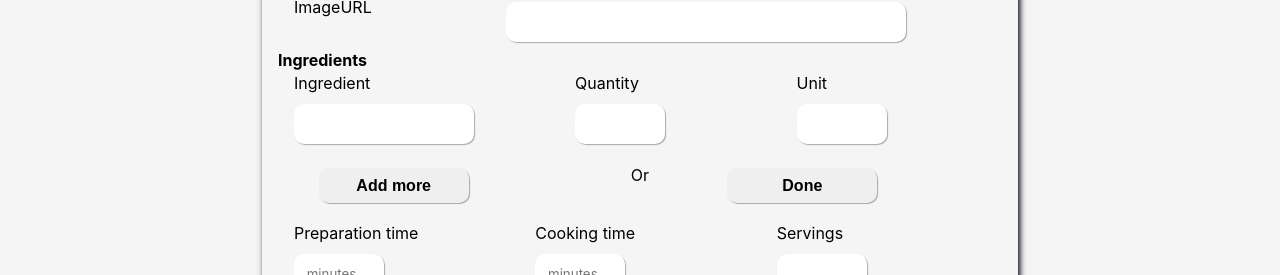
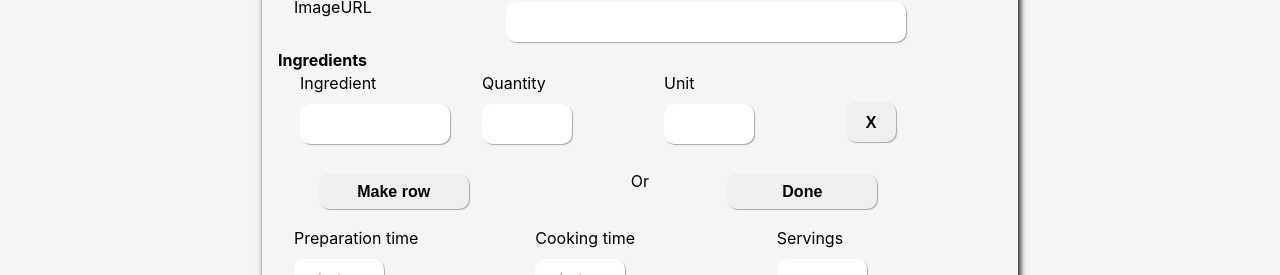
Before and after one commit to andorjamb/recipes, a React (Create React App) app: page /addrecipe in a window 1280 px wide. Shown: the part 447-722 px from the top of the page. Built offline with nearby package versions, Linux system fonts and the light colour scheme; no server answers; data requests are answered from the project's data file; a web font is replaced by a local one.

Commit message:
refactor form.jsx, add delete button to ingredients (not working)

```diff
--- a/package.json
+++ b/package.json
@@ -15,7 +15,8 @@
     "start": "react-scripts start",
     "build": "react-scripts build",
     "test": "react-scripts test",
-    "eject": "react-scripts eject"
+    "eject": "react-scripts eject",
+    "run server": "json-server --watch recipes.json --port 3000"
   },
   "eslintConfig": {
     "extends": [
--- a/recipes.json
+++ b/recipes.json
@@ -1280,7 +1280,7 @@
       "name": "Pirate Stew",
       "author": "Scaley Beard",
       "country": "Bermuda",
-      "description": "Arrr",
+      "description": "Arrr, a heartey brew, t'be sure",
       "image": "https://www.cookingclassy.com/wp-content/uploads/2021/10/beef-stew-30.jpg",
       "ingredients": [
         {
@@ -1307,38 +1307,38 @@
       "id": 23
     },
     {
-      "name": "aosidnfjnslkjadn",
-      "author": "sdfasdfa",
-      "country": "Morocco",
-      "description": "adasdfasdf",
-      "image": "https://thematbakh.com/wp-content/uploads/2021/07/Tahini-Halva-Easy-_-Homemade-square.jpg",
+      "name": "Shortcrust Pastry",
+      "author": "Anna Niletep",
+      "country": "United Kingdom of Great Britain and Northern Ireland",
+      "description": "Basic savoury shortcrust for use with pies. ",
+      "image": "https://ichef.bbci.co.uk/food/ic/food_16x9_1600/recipes/shortcrustpastry_1278_16x9.jpg",
       "ingredients": [
         {
-          "name": "asdfasdf",
-          "quantity": "3",
-          "unit": "uy",
+          "name": "butter",
+          "quantity": "2",
+          "unit": "tbs",
           "key": 0
         },
         {
-          "name": "sdvfs",
+          "name": "flour",
           "quantity": "3",
-          "unit": "gf s",
+          "unit": "tbs",
           "key": 0
         },
         {
-          "name": "oijokn",
-          "quantity": "6",
-          "unit": "erwe",
+          "name": "water",
+          "quantity": "1",
+          "unit": "tsp",
           "key": 0
         }
       ],
-      "preparation_time": 60,
-      "cooking_time": 30,
-      "servings": 5,
+      "preparation_time": 0,
+      "cooking_time": 0,
+      "servings": 0,
       "directions": [
-        "fadnvoakmsdlcamldsc",
-        "ni5tomvecwd,löxdk",
-        "bghvfijncsdmkoas,lkmj"
+        "combine flour and butter",
+        "knead together, add water to bind",
+        "chill until needed"
       ],
       "id": 24
     }
--- a/src/components/Form.css
+++ b/src/components/Form.css
@@ -27,7 +27,7 @@
 }
 
 .ingredient {
-    max-width: 180px;
+    max-width: 150px;
     float: left;
 }
 
@@ -83,7 +83,7 @@ input[type="number"] {
     clear: both;
     border-radius: 10px;
     height: 35px;
-    min-width: 150px;
+    width: 150px;
     font-size: 1rem;
     padding: 0 0.4rem;
     border: none;
@@ -95,14 +95,30 @@ input[type="number"] {
 
 }
 
+.form .delete {
+    padding-top: 1rem;
+}
+
+.form .delete>button {
+    height: 40px;
+    width: 50px;
+    box-shadow: 1px 1px 1px darkgray;
+    cursor: pointer;
+    border-radius: 10px;
+    text-align: center;
+    padding: 0 0.4rem;
+    line-height: 35px;
+    font-weight: 700;
+}
+
 .form button:hover {
     background-color: var(--mediumgold);
 }
 
-
 .form button:active {
     background-color: var(--palegold);
 }
+
 
 .form button[type='submit'] {
     background-color: var(--teal);
@@ -124,6 +140,7 @@ input[type="number"] {
 
 }
 
+
 .form button.discard:hover {
     background-color: var(--mediumgold);
 
@@ -136,6 +153,11 @@ input[type="number"] {
 
 fieldset {
     border: none;
+    justify-content: space-evenly;
+}
+
+fieldset>div {
+    max-width: 170px;
 }
 
 legend {
--- a/src/components/Form.jsx
+++ b/src/components/Form.jsx
@@ -10,16 +10,11 @@ const Form = ({ countries, submitHandler, resetHandler, onChangeHandler, instruc
     const [currentIngRow, setCurrentIngRow] = useState({
         name: '',
         quantity: 0,
-        unit: '',
-        key: 0
+        unit: ''
     });
 
     const more = useRef();
     const step = useRef();
-
-    const nameInput = useRef();
-    const quantityInput = useRef();
-    const unitInput = useRef();
 
     const instructionInput = useRef();
 
@@ -28,32 +23,39 @@ const Form = ({ countries, submitHandler, resetHandler, onChangeHandler, instruc
         ingredientHandler(e.detail);
     })
 
-    let postEvent = new CustomEvent("postMe", { detail: currentIngRow });
-
-
     const ingredientEventHandler = (e) => {
         setCurrentIngRow({ ...currentIngRow, [e.target.name]: e.target.value });
+    }
 
-    }
+    let postEvent = new CustomEvent("postMe", { detail: currentIngRow });
 
     const ingredientRow = (e) => {
         e.preventDefault();
-        if (nameInput.current.value === '' || quantityInput.current.value === '' || unitInput.current.value === '') {
-            alert("Some fields are missing data");
+        let ingredientValues = Object.values(currentIngRow);
+        for (const i of ingredientValues) {
+            if (i === "" || i === null || i === undefined) {
+                alert('Some fields are missing data, please complete them before adding another row');
                 return null;
             }
-        else {
+        }
+
+        postEventTarget.dispatchEvent(postEvent);
+
         if (e.target.name === "more") {
             setIngNumber([...ingNumber, ingNumber.length]);
-                postEventTarget.dispatchEvent(postEvent);
         }
         else {
-                postEventTarget.dispatchEvent(postEvent);
             e.target.disabled = true;
             more.current.disabled = true;
-
         }
     }
+
+    const deleteRow = (i) => {
+        if (ingNumber.length === 1) {
+            return null;
+        }
+        const ingredientsList = ingredientsState.filter((item) => item.key !== i);
+        ingredientHandler(ingredientsList);
     }
 
     const newInstruction = (e) => {
@@ -69,7 +71,6 @@ const Form = ({ countries, submitHandler, resetHandler, onChangeHandler, instruc
             }
         }
     }
-
 
     return (
         <div className="formDiv">
@@ -94,9 +95,14 @@ const Form = ({ countries, submitHandler, resetHandler, onChangeHandler, instruc
 
                 <legend>Ingredients</legend>
 
-                {ingNumber.map((i) => <FormIngredient key={i} ref1={nameInput} ref2={quantityInput} ref3={unitInput} eventHandler={(e) => ingredientEventHandler(e)} />)}
-
-                <div className='flex'><button type="button" name="more" ref={more} onClick={(e) => ingredientRow(e)}>Add more</button>
+                {ingNumber.map((i) =>
+                    <FormIngredient
+                        key={i}
+                        deleteHandler={() => deleteRow(i)}  //removeCard={() => props.removeAnimal(animal.name)}
+                        eventHandler={(e) => ingredientEventHandler(e)}
+                    />)}
+                <div className='flex'>
+                    <button type="button" name="more" ref={more} onClick={(e) => ingredientRow(e)}>Make row</button>
                     <p>Or</p>
                     <button type="button" onClick={(e) => ingredientRow(e)}>Done</button>
                 </div>
@@ -104,21 +110,23 @@ const Form = ({ countries, submitHandler, resetHandler, onChangeHandler, instruc
                 <section className='flex'>
                     <div>
                         <label htmlFor="preparation_time">Preparation time</label>
-                        <input type="number" placeholder="minutes" name="preparation_time" id="preparation_time" className="inputSmallarea" onChange={onChangeHandler} />
+                        <input type="number" min="0" placeholder="minutes" name="preparation_time" id="preparation_time" className="inputSmallarea" onChange={onChangeHandler} />
                     </div>
                     <div>
                         <label htmlFor="cooking_time">Cooking time </label>
-                        <input type="number" placeholder="minutes" name="cooking_time" id="cooking_time" className="inputSmallarea" onChange={onChangeHandler} />
+                        <input type="number" placeholder="minutes" min="0" name="cooking_time" id="cooking_time" className="inputSmallarea" onChange={onChangeHandler} />
                     </div>
                     <div>
                         <label htmlFor="servings">Servings</label>
-                        <input type="number" name="servings" id="servings" onChange={onChangeHandler} className="inputSmallarea"></input>
+                        <input type="number" min="0" name="servings" id="servings" onChange={onChangeHandler} className="inputSmallarea"></input>
                     </div>
                 </section>
 
                 <div className="block">
                     <label htmlFor="instructions" className="textareaLabel">Instructions</label>
-                    {insNumber.map((i) => <FormInstruction key={i} ref4={instructionInput} />)}
+
+                    {insNumber.map((i) =>
+                        <FormInstruction key={i} ref4={instructionInput} />)}
                 </div>
                 <div className='flex'>
                     <button name="step" ref={step} onClick={(e) => newInstruction(e)}>Add another step</button>
--- a/src/components/FormIngredient.jsx
+++ b/src/components/FormIngredient.jsx
@@ -1,20 +1,22 @@
 import React from 'react';
 import './Form.css';
 
-const FormIngredient = ({ ref1, ref2, ref3, eventHandler }) => {
+const FormIngredient = ({ eventHandler, deleteHandler }) => {
     return (
         <fieldset className="flex" name="ingredients">
             <div>
                 <label htmlFor="name">Ingredient</label>
-                <input className="ingredient" type="text" name="name" ref={ref1} onBlur={eventHandler} />
+                <input className="ingredient" type="text" name="name" onBlur={eventHandler} />
             </div>
 
-            <div><label htmlFor="quantity">Quantity </label>
-                <input type="number" name="quantity" id="quantity" className="inputSmallarea" ref={ref2} onChange={eventHandler} />
+            <div><label htmlFor="quantity">Quantity</label>
+                <input type="number" min="0" name="quantity" id="quantity" className="inputSmallarea" onChange={eventHandler} />
             </div>
             <div>
-                <label htmlFor="unit">Unit </label>
-                <input type="text" name="unit" id="unit" className="inputSmallarea" ref={ref3} onChange={eventHandler} />
+                <label htmlFor="unit">Unit</label>
+                <input type="text" name="unit" id="unit" className="inputSmallarea" onBlur={eventHandler} />
+            </div>
+            <div className="delete"><button type="button" onClick={deleteHandler}>X</button>
             </div>
         </fieldset>
 
```
Also changed, not shown: src/pages/AddRecipe.jsx (+4 -3 lines). Lines whose indentation alone changed are shown as unchanged.
